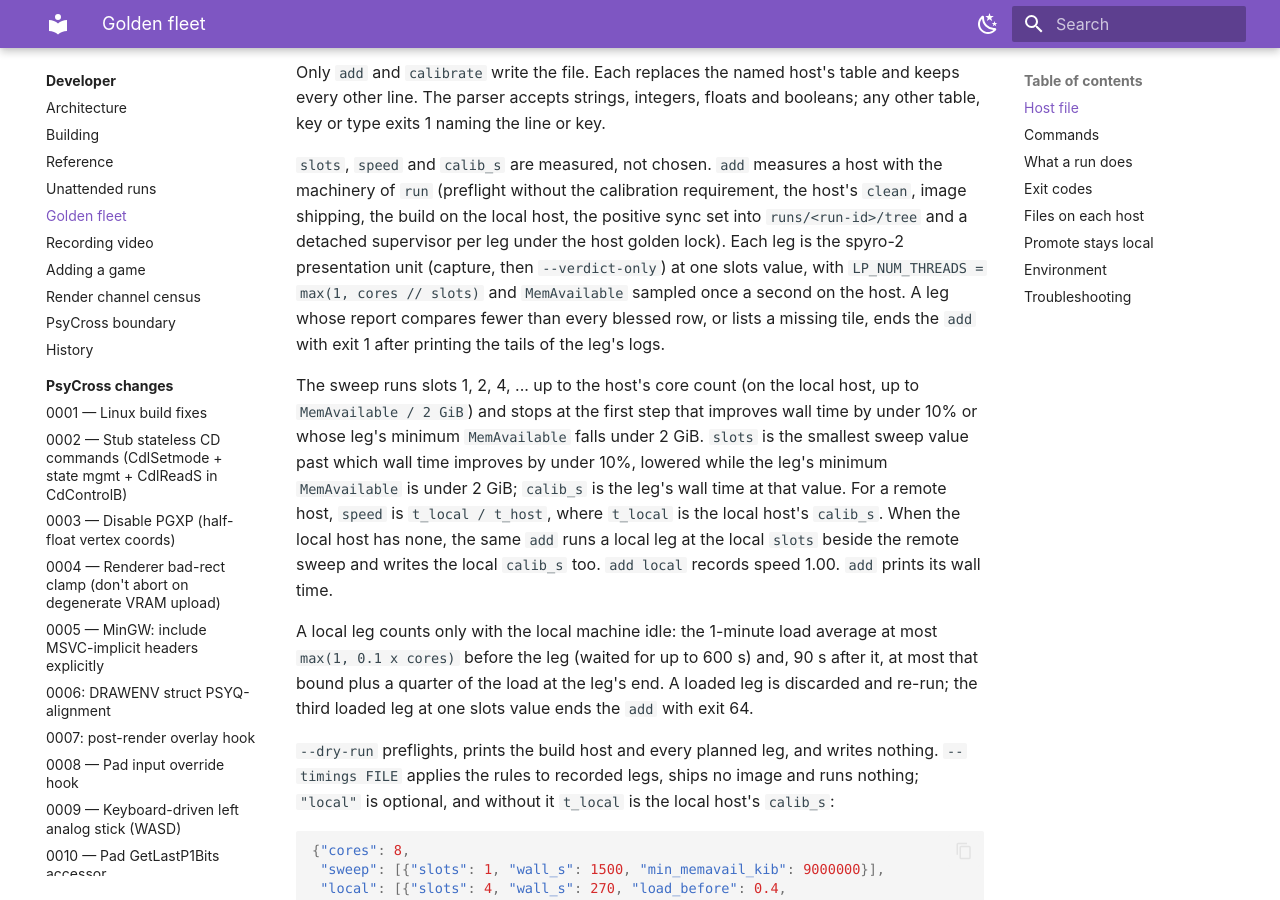
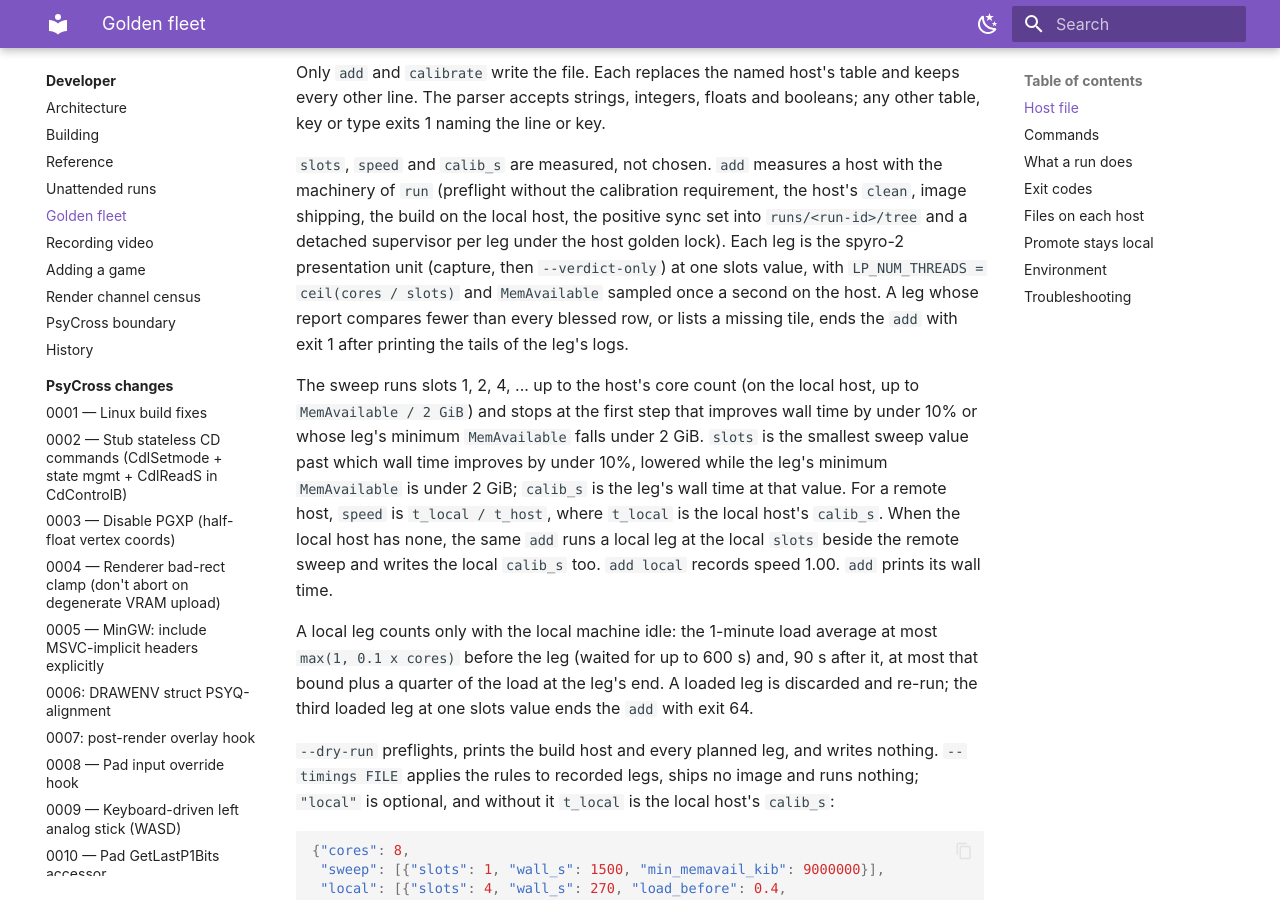
Before and after one commit to 907470/openpete, an MkDocs documentation site: the page built from docs/src/developer/golden-fleet.md, in a window 1280 px wide and 900 px high, scrolled down 1891 px. Built offline with MkDocs 1.6.1 and Material for MkDocs 9.7.7, drawn with Linux system fonts in a browser that asks for light colours; some of the changed text lies outside the part shown.

Commit message:
corpus-jobs, golden-fleet: 6 x 3 llvmpipe split on 16 cores
CORPUS_JOBS defaults to 3/8 of nproc and LP_NUM_THREADS to
ceil(nproc / CORPUS_JOBS), in the corpus helper and the fleet alike; the
spyro-1 golden measured 1123 s at 6 x 3 against 1317 s at 8 x 2.

```diff
--- a/docs/src/developer/golden-fleet.md
+++ b/docs/src/developer/golden-fleet.md
@@ -73,7 +73,7 @@ requirement, the host's `clean`, image shipping, the build on the local
 host, the positive sync set into `runs/<run-id>/tree` and a detached
 supervisor per leg under the host golden lock). Each leg is the spyro-2
 presentation unit (capture, then `--verdict-only`) at one slots value, with
-`LP_NUM_THREADS = max(1, cores // slots)` and `MemAvailable` sampled once
+`LP_NUM_THREADS = ceil(cores / slots)` and `MemAvailable` sampled once
 a second on the host. A leg whose report compares fewer than every blessed
 row, or lists a missing tile, ends the `add` with exit 1 after printing the
 tails of the leg's logs.
@@ -321,7 +321,7 @@ A full re-bless (`--bless`) also runs on the dev box.
 | `OPENPETE_CAPTURE_IMAGE` | Local image the coordinator ships (default `openpete-linux-capture`). |
 | `OPENPETE_GOLDEN_REF_DIR`, `XDG_DATA_HOME` | Local reference store; the unit-time ledger lies beside it. |
 | `PRESENTATION_GOLDEN_OUT` | Local pull target instead of `build/*-candidate*`. |
-| `LP_NUM_THREADS` | Pins llvmpipe threads per capture on every host; default `max(1, cores / slots)` per host. |
+| `LP_NUM_THREADS` | Pins llvmpipe threads per capture on every host; default `ceil(cores / slots)` per host. |
 | `OPENPETE_FLEET_AFTER_SYNC` | Test only: a shell command run in the checkout between the syncs and the recheck (negative control for the torn-sync recheck). |
 | `OPENPETE_FLEET_POKE` | Test only: `<host>:<job\|unit\|canary>:<tile substring>` flips one pixel of the first matching candidate tile on that host before its verdict (negative control for the verdict and canary). |
 
```
Also changed, not shown: 3 other files.
